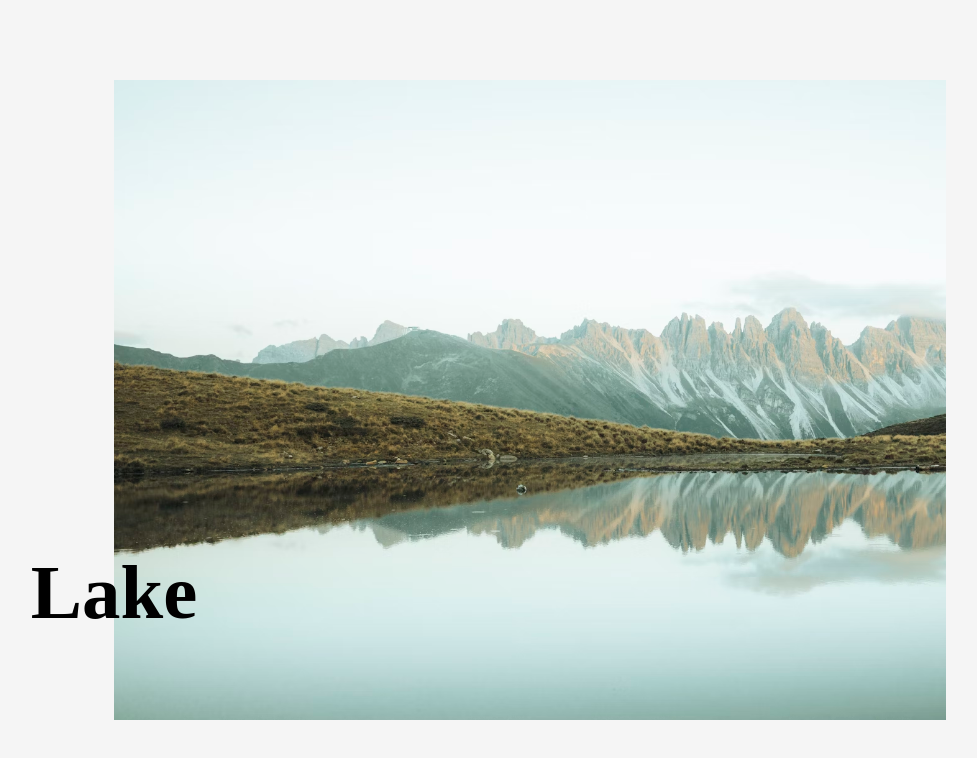
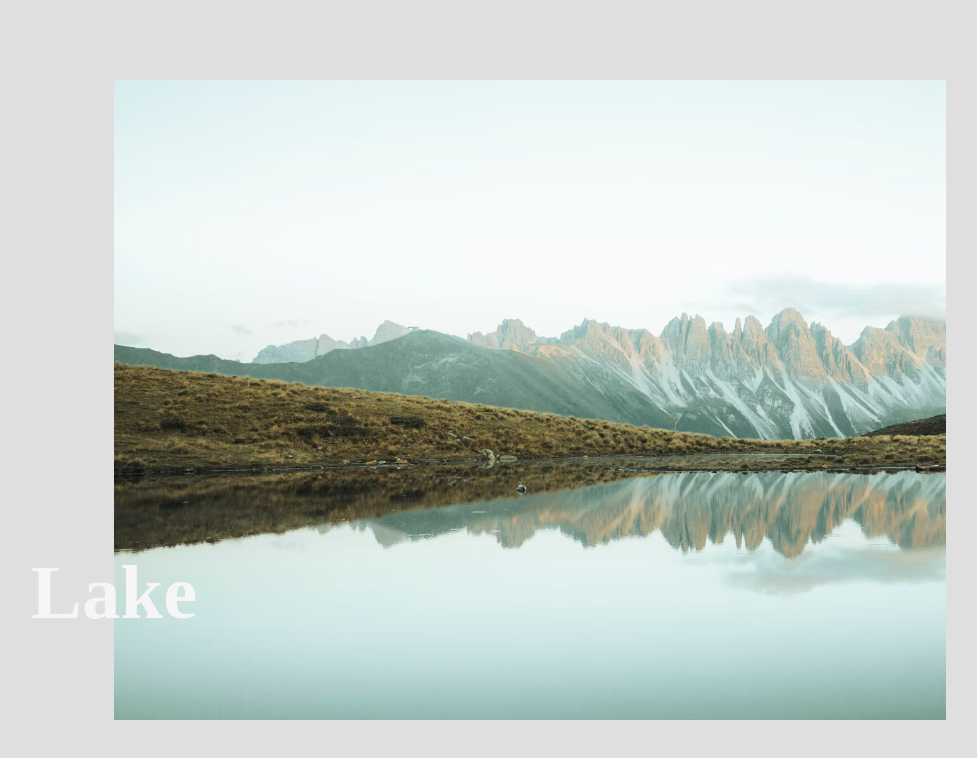
Before and after one commit to RohanSilwal1/learning-animation, a plain HTML site: page index.html in a window 1280 px wide. Shown: the whole page, without its empty margins (142-1119 px from the left). Drawn offline with nearby package versions, Linux system fonts and the light colour scheme.

Commit message:
changing font colour

```diff
--- a/index.css
+++ b/index.css
@@ -12,7 +12,7 @@ html,body{
 
     width: 100%;
     height: 100%;
-    background-color: whitesmoke;
+    background-color: #dadadada;
     overflow: hidden;
 }
 #center{
@@ -42,6 +42,7 @@ img
 }
 .text
 {
+    color: whitesmoke;
     overflow: hidden;
     position: absolute;
     bottom: 15%;
```
